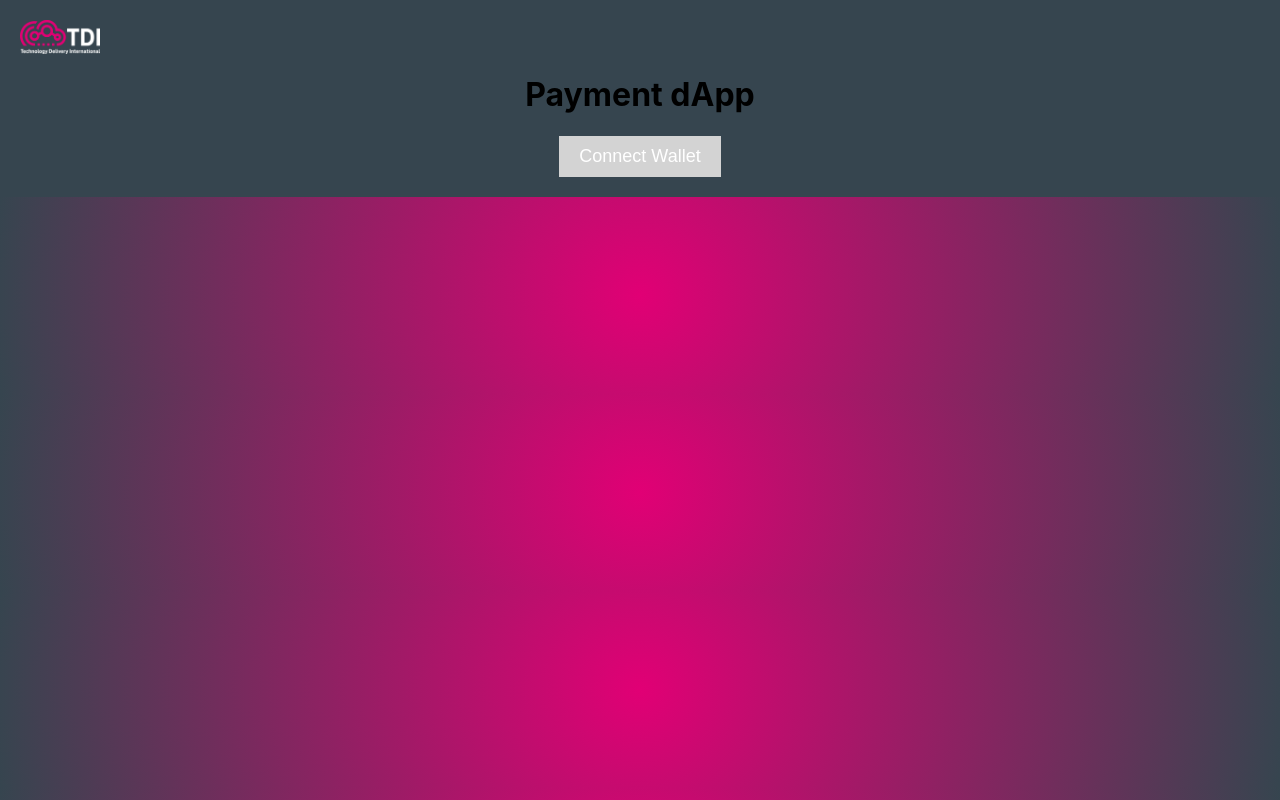
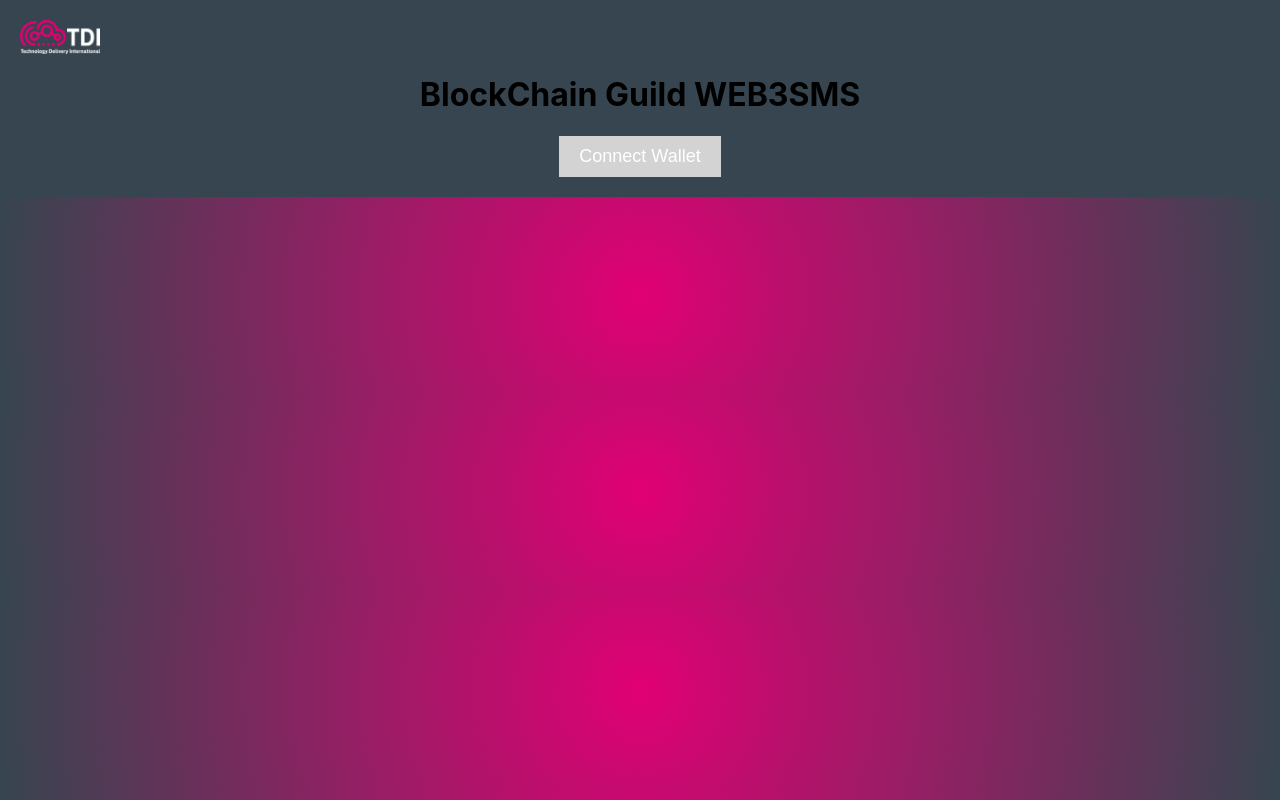
Before and after one commit to dimoz29/smstry2, a React (Create React App) app: page / in a window 1280 px wide. Built offline with nearby package versions, Linux system fonts and the light colour scheme.

Commit message:
Update App.js

```diff
--- a/src/App.js
+++ b/src/App.js
@@ -82,7 +82,7 @@ function App() {
           />
         </div>
 
-        <h1>Payment dApp</h1>
+        <h1>BlockChain Guild WEB3SMS </h1>
         {accounts.length === 0 ? (
           <button onClick={initializeWeb3}>Connect Wallet</button>
         ) : (
```
